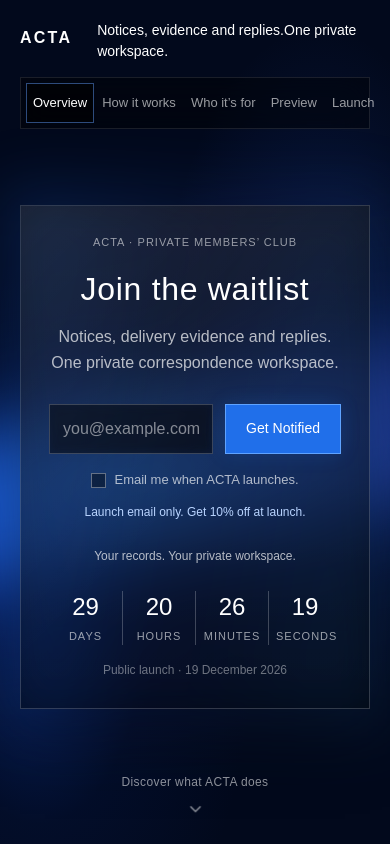
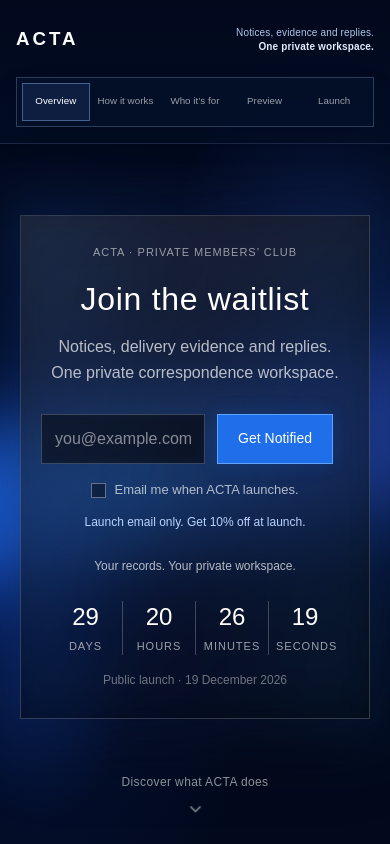
Before and after one commit to Lightnyu/acta-website, a plain HTML site: page index.html in a window 390 px wide. Shown: the top 844 px of the page. Drawn offline with Linux system fonts and the light colour scheme.

Commit message:
Enlarge ACTA header, centre navigation, add right caption and align email form to left

```diff
--- a/overrides.css
+++ b/overrides.css
@@ -59,3 +59,169 @@ body[data-page="home"] .launch-card:after{
 }
 body[data-page="home"] .launch-assurance-icons,
 body[data-page="home"] .launch-login{display:none!important}
+
+
+/* ACTA homepage: larger central navigation, inward branding and right-side
+   correspondence description. Form controls move together slightly left. */
+body[data-page="home"] .launch-header {
+  top:0;
+  left:0;
+  right:0;
+  min-height:102px;
+  padding:12px clamp(28px,8.25vw,170px);
+  display:grid;
+  grid-template-columns:minmax(0,1fr) auto minmax(0,1fr);
+  align-items:center;
+  gap:clamp(22px,3vw,54px);
+  background:linear-gradient(180deg,rgba(2,9,29,.94),rgba(3,14,38,.72));
+  border-bottom:1px solid rgba(145,183,244,.18);
+}
+body[data-page="home"] .launch-header .launch-brand {
+  justify-self:start;
+  margin:0;
+  font-size:1.45rem;
+  line-height:1.2;
+  font-weight:600;
+  letter-spacing:.16em;
+  min-height:56px;
+  white-space:nowrap;
+}
+body[data-page="home"] .launch-header .launch-navigation {
+  position:relative;
+  top:auto;
+  left:auto;
+  transform:none;
+  justify-self:center;
+  width:max-content;
+  max-width:100%;
+}
+body[data-page="home"] .launch-header .launch-navigation nav {
+  min-height:62px;
+  align-items:center;
+  gap:6px;
+  padding:8px 12px;
+  border:1px solid rgba(157,189,237,.27);
+  background:rgba(6,18,43,.65);
+  box-shadow:0 12px 28px rgba(0,0,0,.12);
+}
+body[data-page="home"] .launch-header .launch-navigation nav a {
+  min-height:44px;
+  font-size:14px;
+  line-height:1.3;
+  padding:11px 13px;
+  letter-spacing:.005em;
+}
+body[data-page="home"] .launch-header .launch-navigation nav a.is-active {
+  border-color:rgba(145,186,248,.42);
+  background:rgba(47,89,153,.23);
+}
+body[data-page="home"] .launch-header-summary {
+  margin:0;
+  justify-self:end;
+  width:max-content;
+  max-width:260px;
+  text-align:right;
+  color:#b1c6ea;
+  font:400 13px/1.55 Arial,sans-serif;
+  letter-spacing:.015em;
+}
+body[data-page="home"] .launch-header-summary span {
+  display:block;
+  font-weight:600;
+  color:#e0ecff;
+}
+body[data-page="home"] .launch-card .launch-input-row {
+  position:relative;
+  left:-17px;
+}
+@media(max-width:1150px) and (min-width:821px) {
+  body[data-page="home"] .launch-header {
+    padding-inline:clamp(28px,4vw,56px);
+    gap:16px;
+  }
+  body[data-page="home"] .launch-header .launch-navigation nav {
+    padding:7px;
+    gap:1px;
+  }
+  body[data-page="home"] .launch-header .launch-navigation nav a {
+    padding:9px 10px;
+    font-size:12px;
+  }
+  body[data-page="home"] .launch-header-summary {
+    font-size:11px;
+    max-width:184px;
+  }
+  body[data-page="home"] .launch-header .launch-brand {
+    font-size:1.22rem;
+  }
+}
+@media(max-width:820px) {
+  body[data-page="home"] .launch-header {
+    top:0;
+    left:0;
+    right:0;
+    min-height:144px;
+    padding:15px 24px 12px;
+    grid-template-columns:1fr 1fr;
+    grid-template-rows:auto auto;
+    gap:8px 14px;
+    align-items:center;
+  }
+  body[data-page="home"] .launch-header .launch-brand {
+    grid-column:1;
+    grid-row:1;
+    font-size:1.17rem;
+    min-height:40px;
+  }
+  body[data-page="home"] .launch-header-summary {
+    grid-column:2;
+    grid-row:1;
+    max-width:185px;
+    font-size:11px;
+    line-height:1.35;
+  }
+  body[data-page="home"] .launch-header .launch-navigation {
+    grid-column:1 / -1;
+    grid-row:2;
+    width:100%;
+    max-width:650px;
+  }
+  body[data-page="home"] .launch-header .launch-navigation nav {
+    display:flex;
+    width:100%;
+    min-height:49px;
+    gap:2px;
+    padding:5px;
+    justify-content:space-between;
+  }
+  body[data-page="home"] .launch-header .launch-navigation nav a {
+    flex:1;
+    text-align:center;
+    min-width:0;
+    min-height:38px;
+    padding:8px 5px;
+    font-size:clamp(10px,1.7vw,13px);
+  }
+  body[data-page="home"] .launch-stage {
+    padding-top:185px;
+  }
+  body[data-page="home"] .launch-card .launch-input-row {
+    left:-10px;
+  }
+}
+@media(max-width:480px) {
+  body[data-page="home"] .launch-header {
+    padding-inline:16px;
+  }
+  body[data-page="home"] .launch-header-summary {
+    font-size:10px;
+    max-width:170px;
+  }
+  body[data-page="home"] .launch-header .launch-navigation nav a {
+    font-size:clamp(9px,2.5vw,11px);
+    padding:8px 2px;
+  }
+  body[data-page="home"] .launch-card .launch-input-row {
+    left:-8px;
+  }
+}
```
